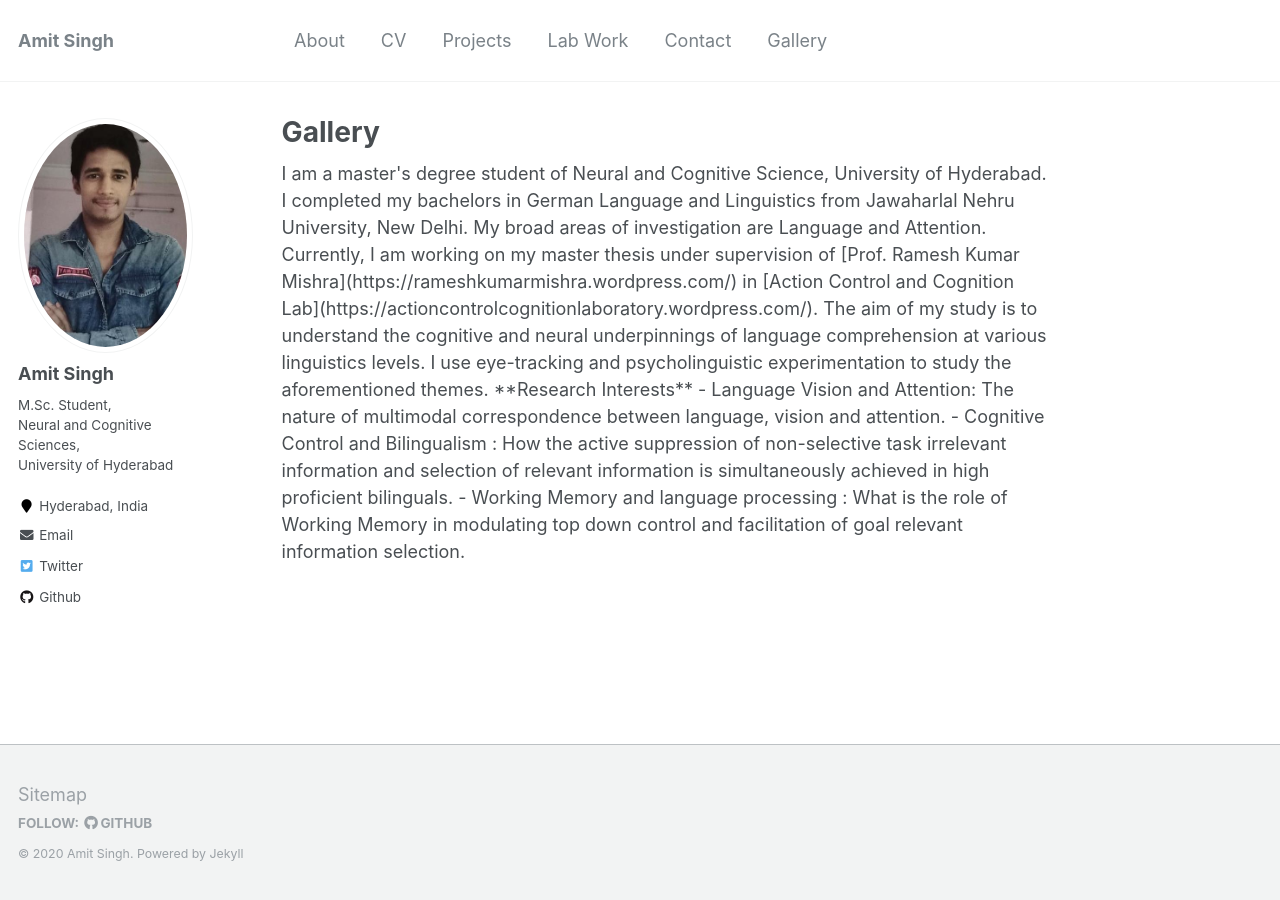
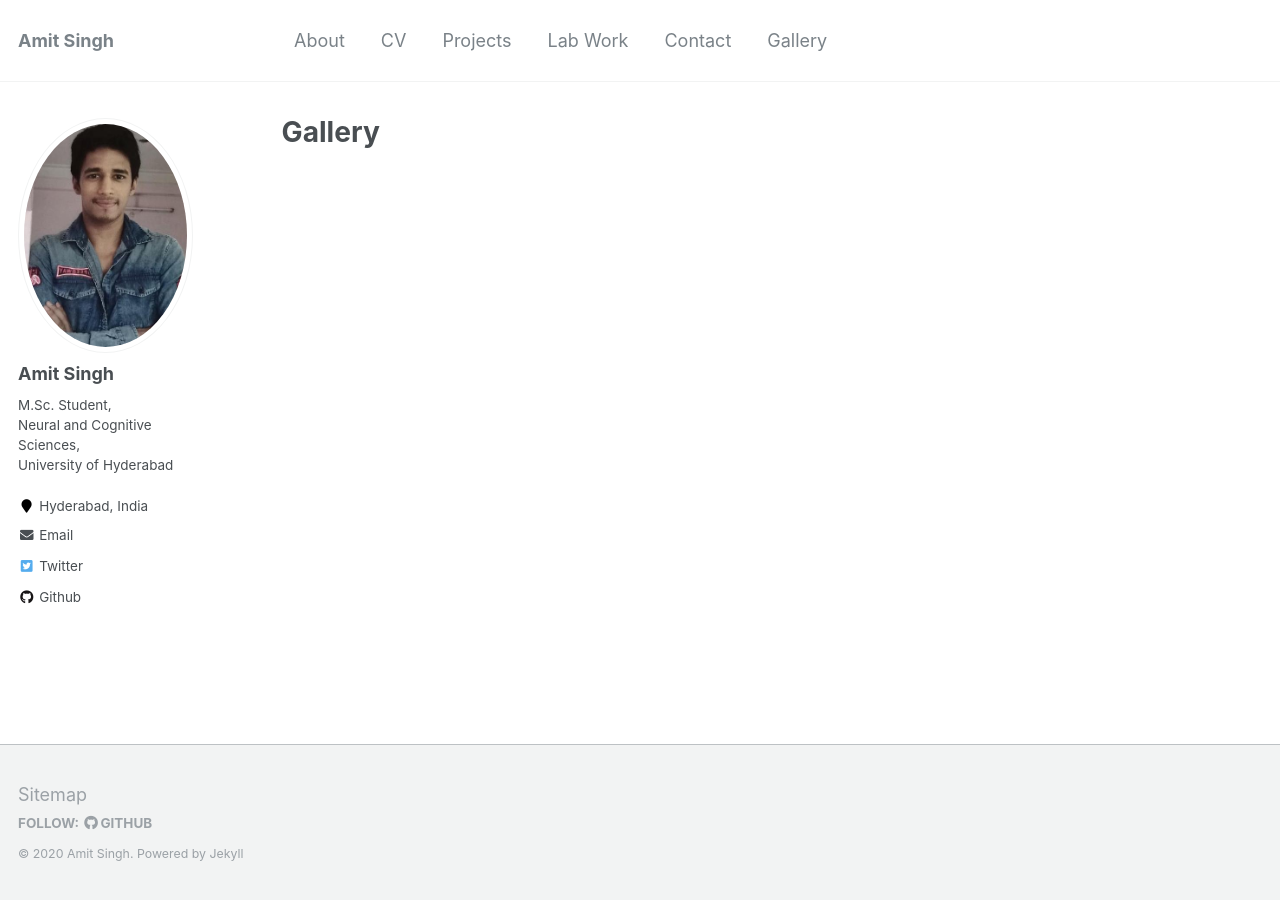
Before and after one commit to amits1ngh/amits1ngh.github.io, a Jekyll site: the page built from _pages/teaching.html, in a window 1280 px wide. Built offline with Jekyll 4.4.1, drawn with Linux system fonts in a browser that asks for light colours.

Commit message:
Update teaching.html

```diff
--- a/_pages/teaching.html
+++ b/_pages/teaching.html
@@ -1,15 +1,7 @@
 ---
 permalink: /gallery/
-title: "Gallery"
+title: "**Gallery**"
 author_profile: true
 redirect_from:
   - "/gallery/"
 ---
-I am a master's degree student of Neural and Cognitive Science, University of Hyderabad. I completed my bachelors in German Language and Linguistics from Jawaharlal Nehru University, New Delhi. My broad areas of investigation are Language and Attention. Currently, I am working on my master thesis under supervision of [Prof. Ramesh Kumar Mishra](https://rameshkumarmishra.wordpress.com/) in [Action Control and Cognition Lab](https://actioncontrolcognitionlaboratory.wordpress.com/). The aim of my study is to understand the cognitive and neural underpinnings of language comprehension at various linguistics levels. I use eye-tracking and psycholinguistic experimentation to study the aforementioned themes.
-
-**Research Interests**
-- Language Vision and Attention: The nature of multimodal correspondence between language, vision and attention.
-
-- Cognitive Control and Bilingualism : How the active suppression of non-selective task irrelevant information and selection of relevant information is simultaneously achieved in high proficient bilinguals.
-
-- Working Memory and language processing : What is the role of Working Memory in modulating top down control and facilitation of goal relevant information selection.
```
